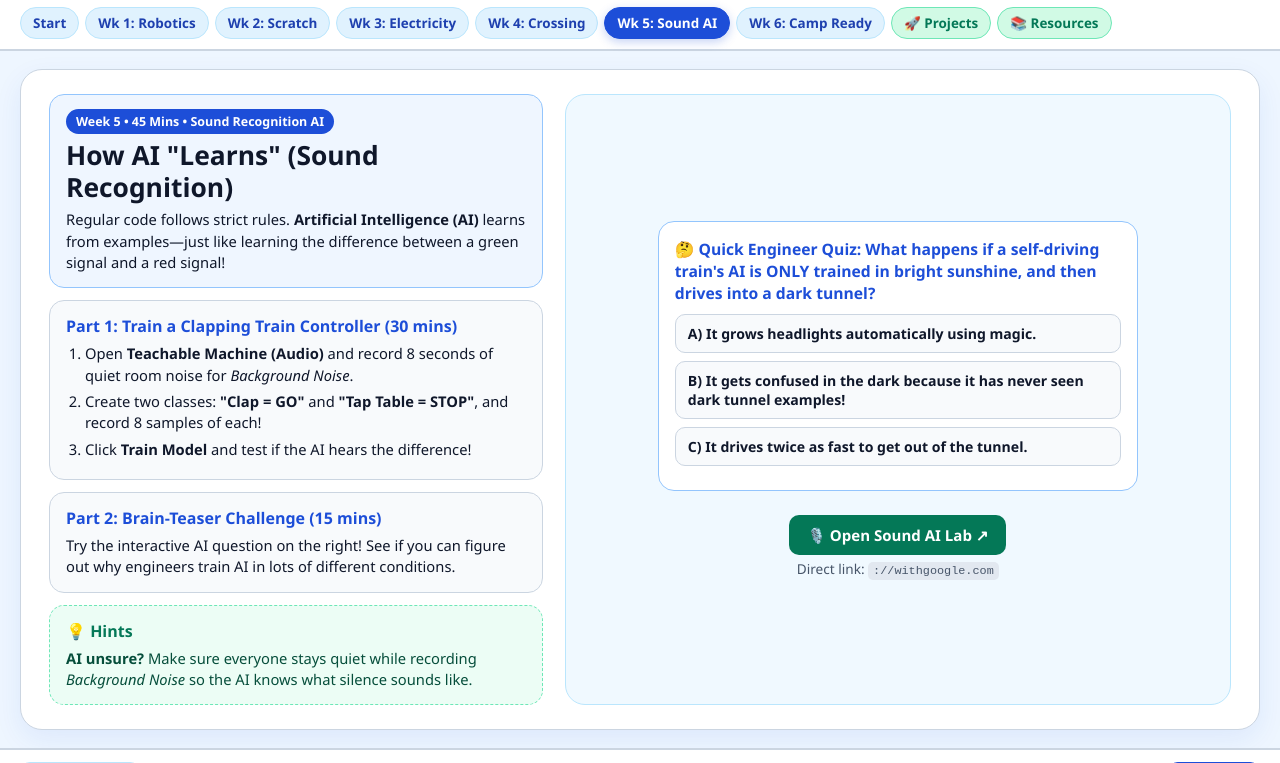
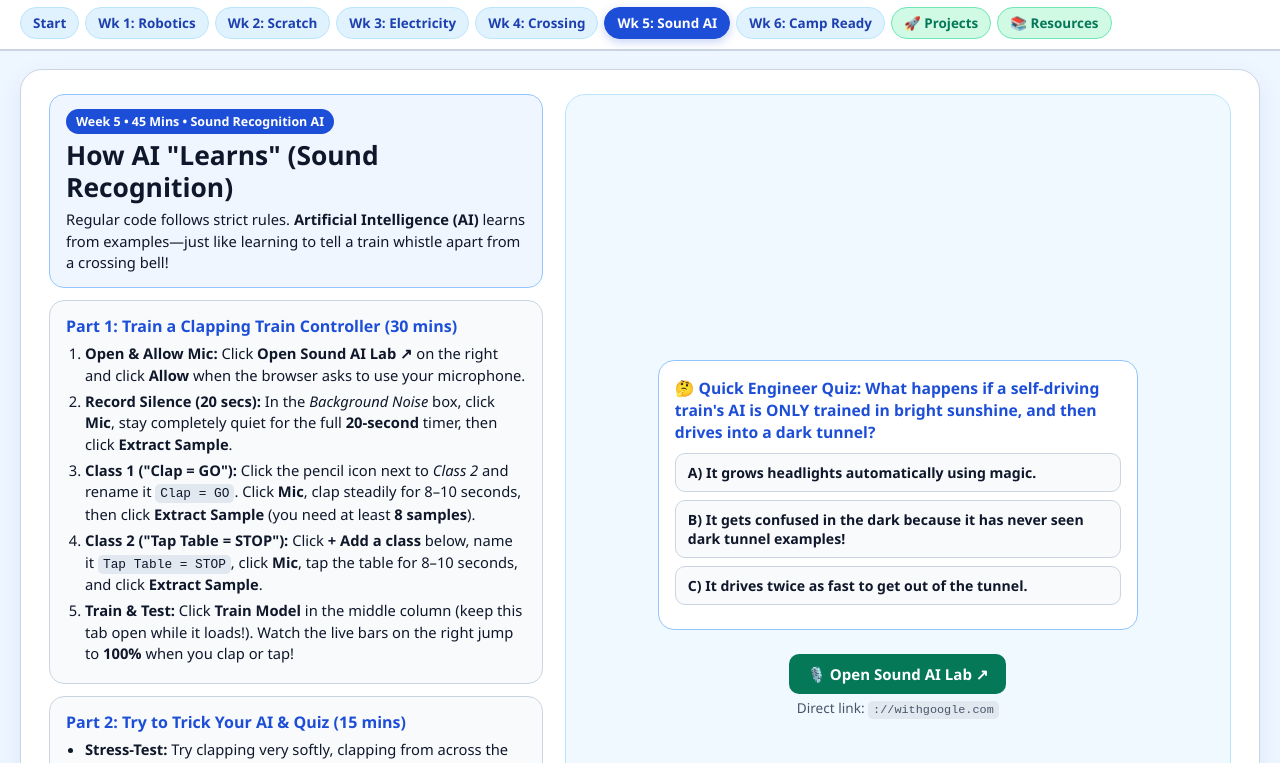
Before and after one commit to digital-projects-lb/railway-robotics-academy, a plain HTML site: page index.html in a window 1280 px wide. Both pictures are taken after a click on the button "Wk 5: Sound AI". Shown: the part 37-800 px from the top of the page. Drawn offline with Linux system fonts and the light colour scheme.

Commit message:
wk 5 updates

```diff
--- a/index.html
+++ b/index.html
@@ -1529,8 +1529,8 @@
               <p>
                 Regular code follows strict rules.
                 <strong>Artificial Intelligence (AI)</strong> learns from
-                examples—just like learning the difference between a green
-                signal and a red signal!
+                examples—just like learning to tell a train whistle apart from a
+                crossing bell!
               </p>
               <div class="teacher-note">
                 <strong
@@ -1542,17 +1542,20 @@
                     <strong>Regular Code vs. AI:</strong> "In Scratch, we wrote
                     exact rules. With
                     <strong>Artificial Intelligence (AI)</strong>, we don't
-                    write rules—we show the computer lots of examples and let it
+                    write rules—we give the computer sound examples and let it
                     spot patterns on its own!"
                   </li>
                   <li>
-                    <strong>How Audio AI hears:</strong> "The computer turns
-                    your clap into a sound-wave picture and compares it to the
-                    examples you recorded."
-                  </li>
-                  <li>
-                    <strong>Quiz Answer:</strong> "B is correct—AI only knows
-                    what we show it during training!"
+                    <strong>What the colourful waves are:</strong> "Teachable
+                    Machine turns every sound into a picture (called a
+                    <em>spectrogram</em>) and compares new sounds to your saved
+                    examples."
+                  </li>
+                  <li>
+                    <strong>Important UI tip:</strong> "Background Noise MUST
+                    record for a full <strong>20 seconds</strong> before you
+                    click <em>Extract Sample</em>, otherwise the Train button
+                    stays greyed out!"
                   </li>
                 </ul>
               </div>
@@ -1562,36 +1565,62 @@
               <h3>Part 1: Train a Clapping Train Controller (30 mins)</h3>
               <ol>
                 <li>
-                  Open <strong>Teachable Machine (Audio)</strong> and record 8
-                  seconds of quiet room noise for <em>Background Noise</em>.
-                </li>
-                <li>
-                  Create two classes: <strong>"Clap = GO"</strong> and
-                  <strong>"Tap Table = STOP"</strong>, and record 8 samples of
-                  each!
-                </li>
-                <li>
-                  Click <strong>Train Model</strong> and test if the AI hears
-                  the difference!
+                  <strong>Open & Allow Mic:</strong> Click
+                  <strong>Open Sound AI Lab ↗</strong> on the right and click
+                  <strong>Allow</strong> when the browser asks to use your
+                  microphone.
+                </li>
+                <li>
+                  <strong>Record Silence (20 secs):</strong> In the
+                  <em>Background Noise</em> box, click <strong>Mic</strong>,
+                  stay completely quiet for the full
+                  <strong>20-second</strong> timer, then click
+                  <strong>Extract Sample</strong>.
+                </li>
+                <li>
+                  <strong>Class 1 ("Clap = GO"):</strong> Click the pencil icon
+                  next to <em>Class 2</em> and rename it <code>Clap = GO</code>.
+                  Click <strong>Mic</strong>, clap steadily for 8–10 seconds,
+                  then click <strong>Extract Sample</strong> (you need at least
+                  <strong>8 samples</strong>).
+                </li>
+                <li>
+                  <strong>Class 2 ("Tap Table = STOP"):</strong> Click
+                  <strong>+ Add a class</strong> below, name it
+                  <code>Tap Table = STOP</code>, click <strong>Mic</strong>, tap
+                  the table for 8–10 seconds, and click
+                  <strong>Extract Sample</strong>.
+                </li>
+                <li>
+                  <strong>Train & Test:</strong> Click
+                  <strong>Train Model</strong> in the middle column (keep this
+                  tab open while it loads!). Watch the live bars on the right
+                  jump to <strong>100%</strong> when you clap or tap!
                 </li>
               </ol>
             </div>
 
             <div class="box-card">
-              <h3>Part 2: Brain-Teaser Challenge (15 mins)</h3>
-              <p>
-                Try the interactive AI question on the right! See if you can
-                figure out why engineers train AI in lots of different
-                conditions.
-              </p>
+              <h3>Part 2: Try to Trick Your AI & Quiz (15 mins)</h3>
+              <ul>
+                <li>
+                  <strong>Stress-Test:</strong> Try clapping very softly,
+                  clapping from across the room, or talking—watch the percentage
+                  bar to see when the AI gets confused!
+                </li>
+                <li>
+                  <strong>Engineer Challenge:</strong> Answer the dark-tunnel
+                  quiz on the right.
+                </li>
+              </ul>
             </div>
 
             <div class="box-card hint-box">
               <h3>💡 Hints</h3>
               <p>
-                <strong>AI unsure?</strong> Make sure everyone stays quiet while
-                recording <em>Background Noise</em> so the AI knows what silence
-                sounds like.
+                <strong>Train Model button greyed out?</strong> Check that
+                <em>Background Noise</em> has at least 20 samples and both of
+                your sound classes have at least 8 samples each.
               </p>
             </div>
           </div>
```
